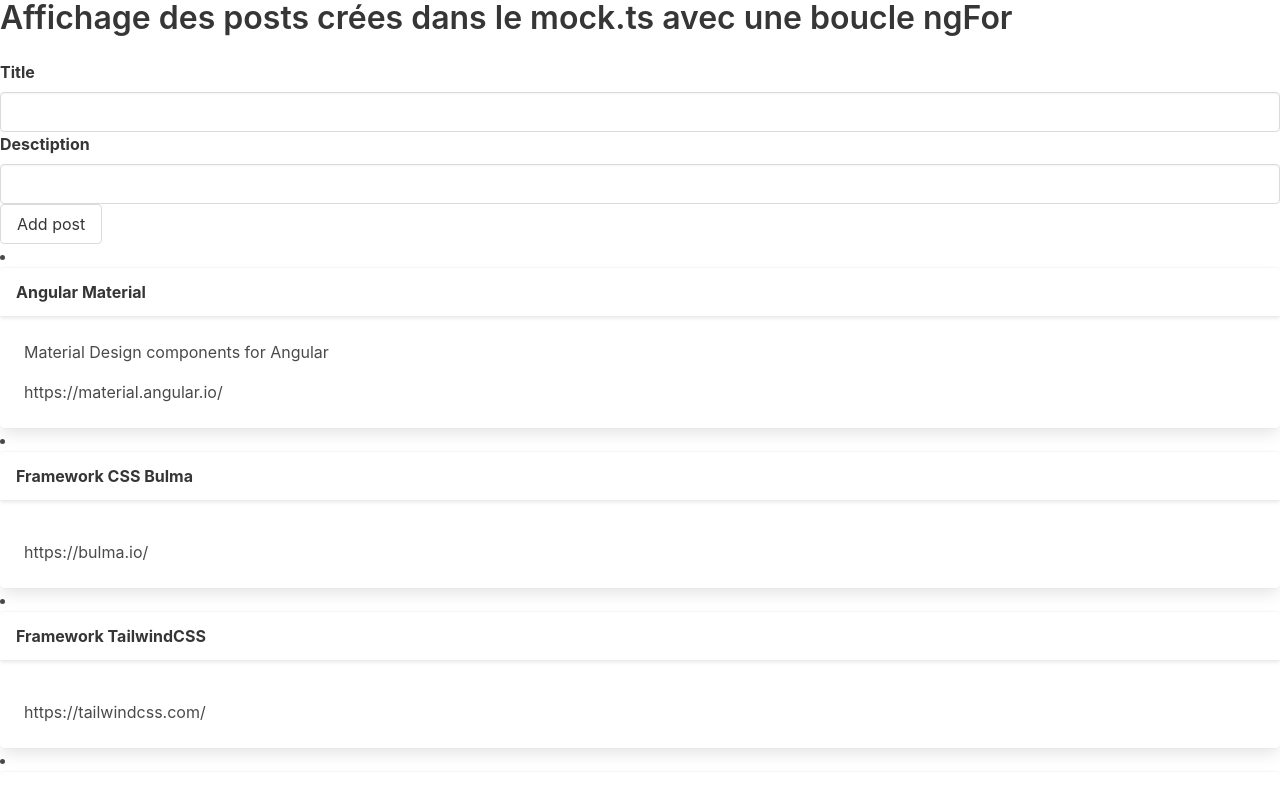
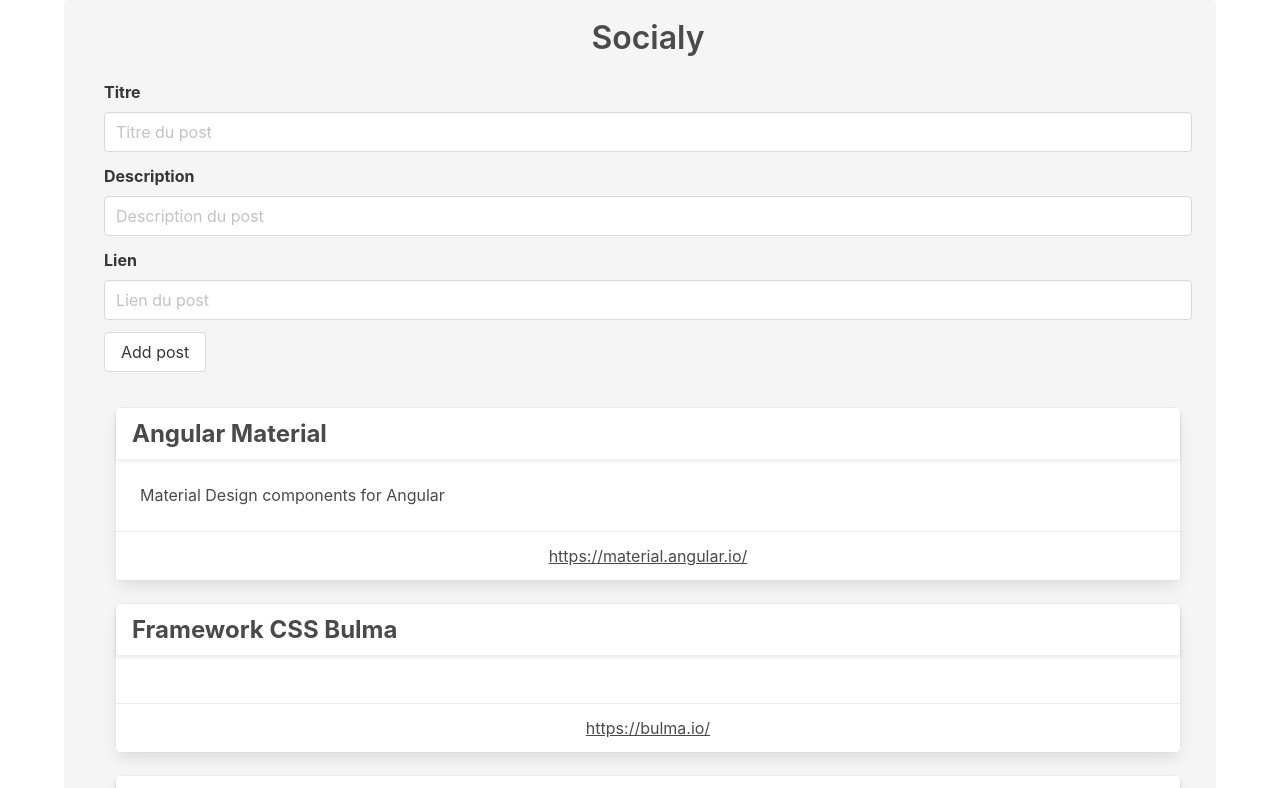
Before and after one commit to JtQuentin/Angular, an Angular app: page / in a window 1280 px wide. Shown: the top 788 px of the page. Built offline with nearby package versions, Linux system fonts and the light colour scheme.

Commit message:
Mise à jour graphique

```diff
--- a/src/app/add/add.component.html
+++ b/src/app/add/add.component.html
@@ -1,10 +1,22 @@
 <form [formGroup]="postForm" (ngSubmit)="onSubmit()">
 
-    <label class="label">Title</label>
-    <input class="input" type="text" formControlName="title">
+    <div class="field">
+        <label class="label">Titre</label>
+        <input class="input" type="text" placeholder="Titre du post" formControlName="title">
+    </div>
 
-    <label class="label">Desctiption</label>
-    <input class="input" type="text" formControlName="description">
+    <div class="field">
+        <label class="label">Description</label>
+        <input class="input" type="text" placeholder="Description du post" formControlName="description" >
+    </div>
 
-    <button class="button is primary" type="submit" [disabled]="!postForm.valid">Add post</button>
+    <div class="field">
+        <label class="label">Lien</label>
+        <input class="input" type="text" placeholder="Lien du post" formControlName="link" >
+    </div>
+
+    <div class="control">
+        <button class="button is primary" type="submit">Add post</button>
+    </div>
+
 </form>
--- a/src/app/add/add.component.ts
+++ b/src/app/add/add.component.ts
@@ -11,6 +11,7 @@
   postForm = new FormGroup({
     title: new FormControl(''),
     description: new FormControl(''),
+    link: new FormControl(''),
   });
 
   onSubmit(){
--- a/src/app/list/list.component.html
+++ b/src/app/list/list.component.html
@@ -1,8 +1,12 @@
 <!-- Afficher avec une boucle *ngFor une liste de composant Post (PostComponent) -->
-<h1 class="title">Affichage des posts crées dans le mock.ts avec une boucle ngFor</h1>
 
-<app-add></app-add>
-
-<li *ngFor="let p of posts;">
-    <app-post [post]="p"></app-post>
-</li>
+<div class="container">
+    <div class="notification">
+        <h1 class="title has-text-centered">Socialy</h1>
+        <app-add></app-add>
+        <br>
+        <div class="colums is-multiline">
+            <app-post [post]="p" *ngFor="let p of posts" class="column"></app-post>
+        </div>
+    </div>
+</div>
--- a/src/app/post/post.component.html
+++ b/src/app/post/post.component.html
@@ -1,11 +1,13 @@
 <div class="card">
-<div class="card-header">
-    <p class="card-header-title">{{ post.title }}</p>
+    <header class="card-header">
+        <p class="card-header-title title is-4">{{ post.title }}</p>
+    </header>
+    <div class="card-content">
+        <div class="content">
+            <p>{{ post.description }}</p>
+        </div>
+    </div>
+    <footer class="card-footer">
+        <a href="{{ post.link }}" class="card-footer-item">{{ post.link }}</a>
+    </footer>
 </div>
-<div class="card-content">
-    <div class="content">
-        <p>{{ post.description }}</p>
-        <p>{{ post.link }}</p>
-    </div>
-</div>
-</div>
```
